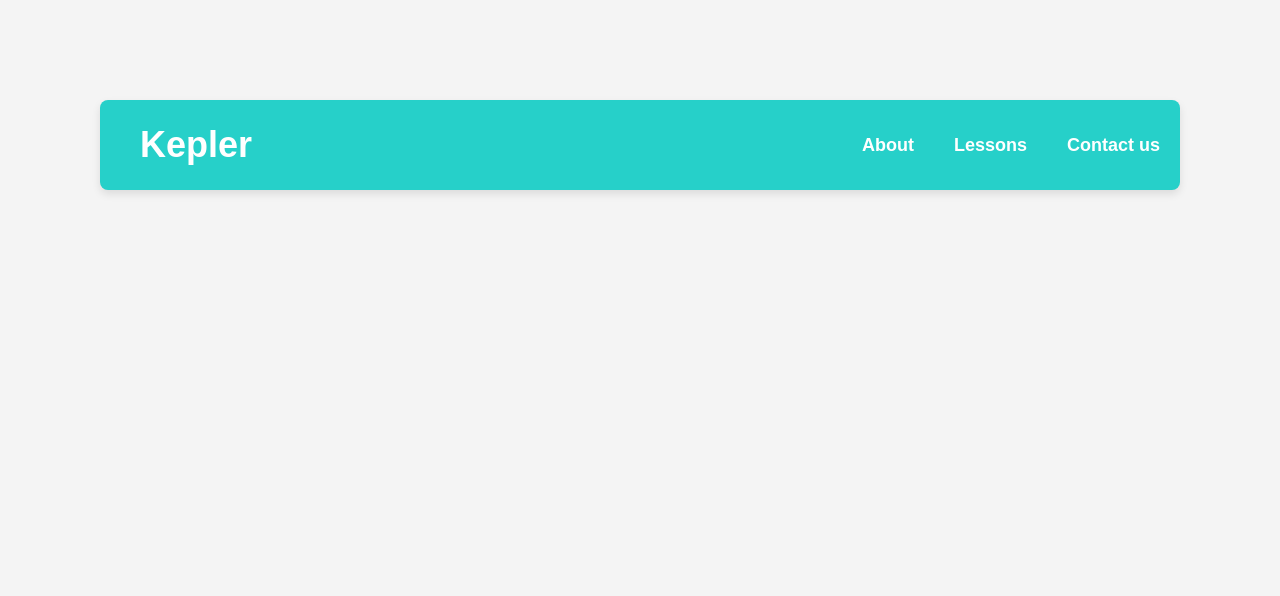
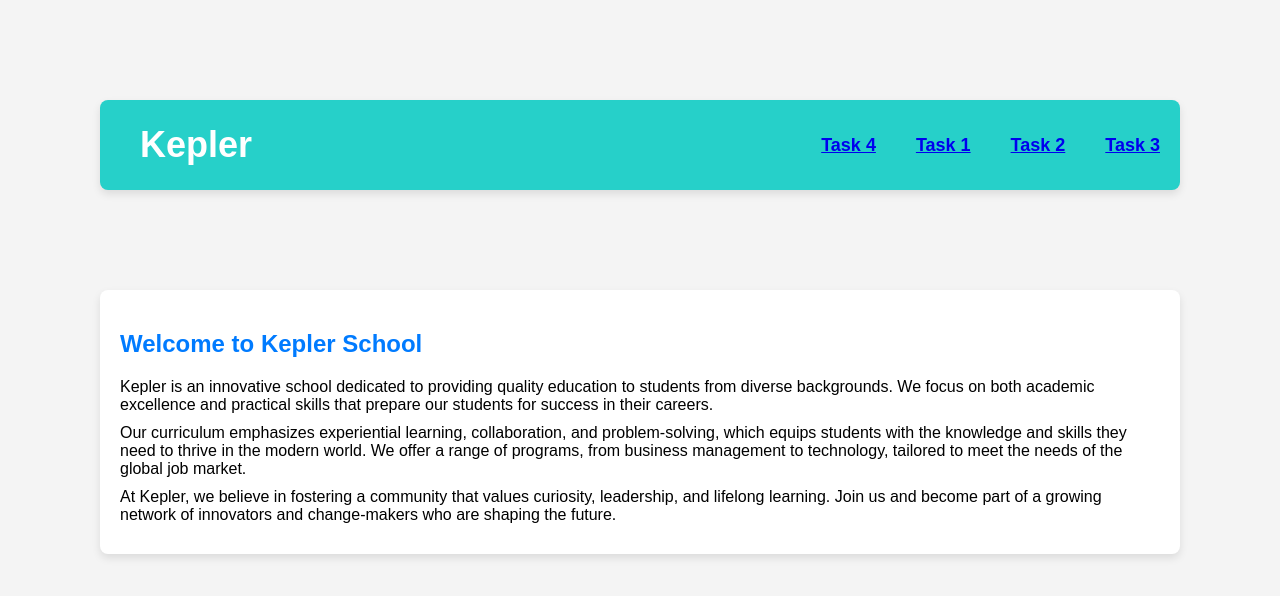
Before and after one commit to Munyeshya/Work, a plain HTML site: page index.html in a window 1280 px wide. Drawn offline with Linux system fonts and the light colour scheme.

Commit message:
Refined links for index

```diff
--- a/index.html
+++ b/index.html
@@ -53,6 +53,22 @@
         .header-list li:hover {
             background-color: rgba(255, 255, 255, 0.2);
         }
+        .content {
+            margin: 100px;
+            padding: 20px;
+            background-color: #ffffff;
+            border-radius: 8px;
+            box-shadow: 0 4px 8px rgba(0, 0, 0, 0.1);
+        }
+
+        h2 {
+            color: #007bff;
+        }
+
+        p {
+            margin: 10px 0;
+        }
+
     </style>
 </head>
 
@@ -65,12 +81,31 @@
 
         <div class="header-list">
             <ul>
-                <li>About</li>
-                <li>Lessons</li>
-                <li>Contact us</li>
+                <li><a href="task1.html" target="_blank">Task 4</a></li>
+                <li><a href="task1.html" target="_blank">Task 1</a></li>
+                <li><a href="task1.html" target="_blank">Task 2</a></li>
+                <li><a href="task1.html" target="_blank">Task 3</a></li>
             </ul>
         </div>
     </div>
+     <!-- Main Content -->
+     <div class="content">
+        <h2>Welcome to Kepler School</h2>
+        <p>
+            Kepler is an innovative school dedicated to providing quality education to students from diverse backgrounds.
+            We focus on both academic excellence and practical skills that prepare our students for success in their careers.
+        </p>
+        <p>
+            Our curriculum emphasizes experiential learning, collaboration, and problem-solving, which equips students with the
+            knowledge and skills they need to thrive in the modern world. We offer a range of programs, from business
+            management to technology, tailored to meet the needs of the global job market.
+        </p>
+        <p>
+            At Kepler, we believe in fostering a community that values curiosity, leadership, and lifelong learning.
+            Join us and become part of a growing network of innovators and change-makers who are shaping the future.
+        </p>
+    </div>
+
 
 </body>
 
```
